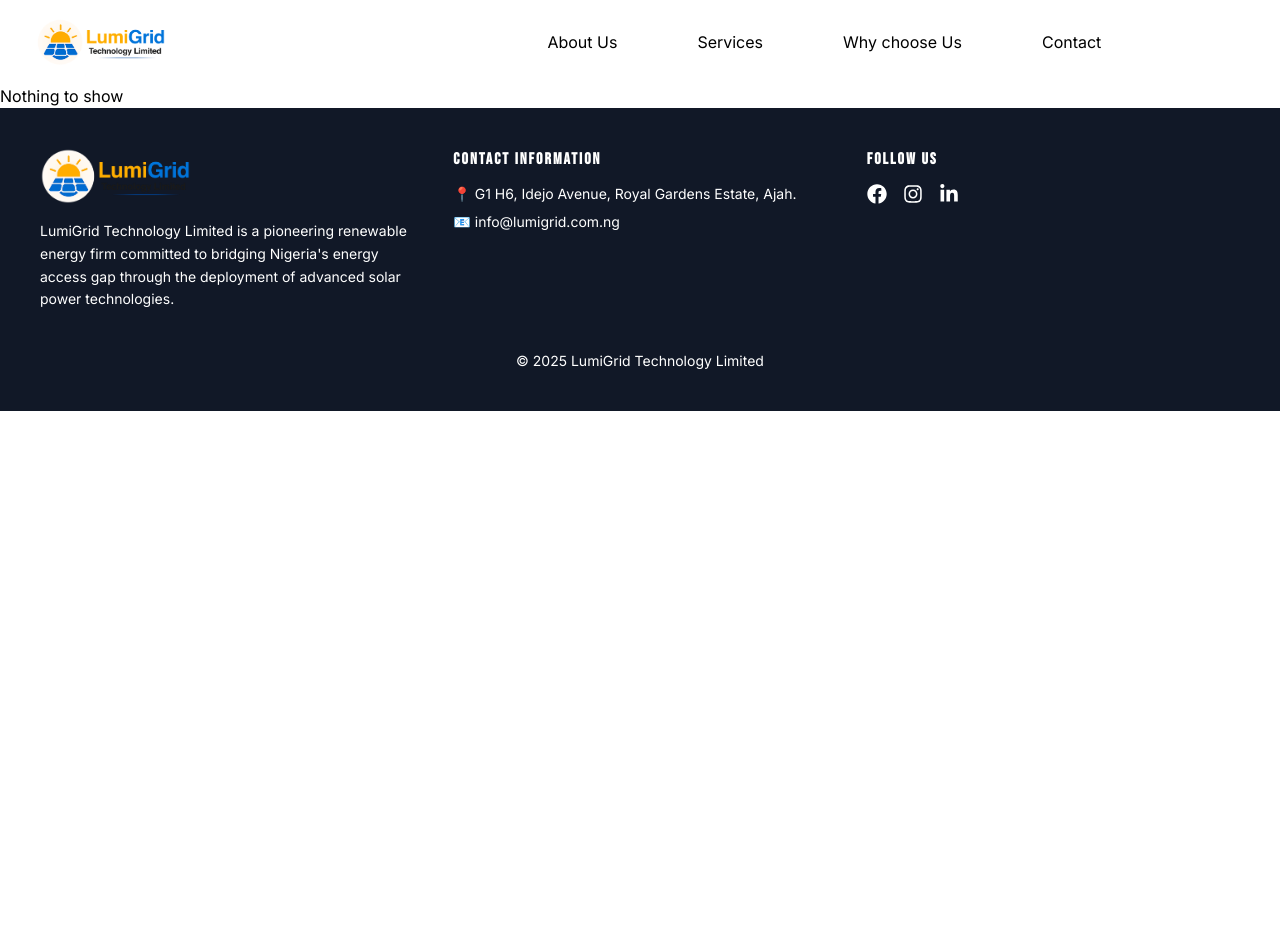
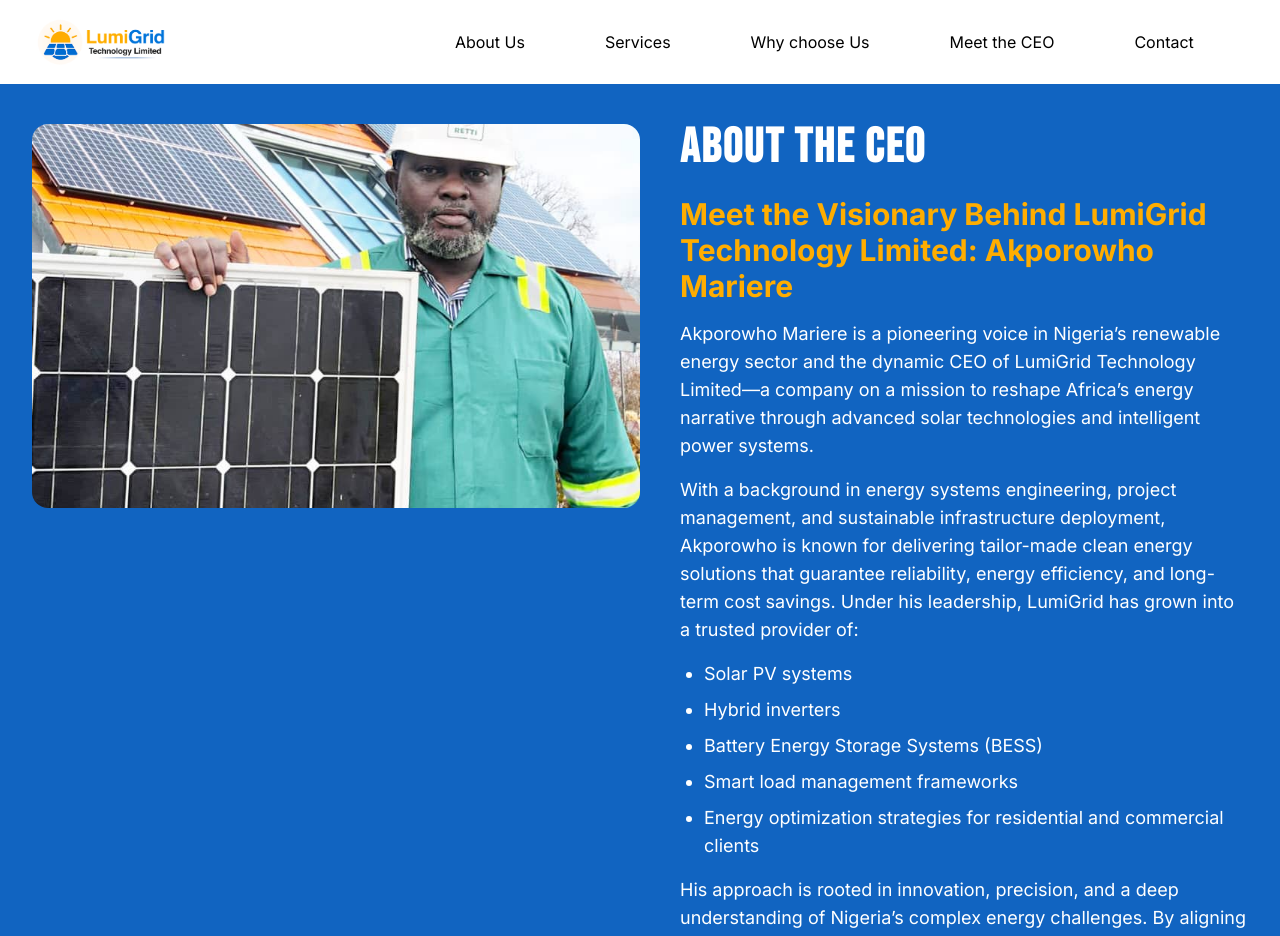
Before and after one commit to ikennaex/boomanage-properties, a React (Vite) app: page /abouttheceo in a window 1280 px wide. Shown: the top 936 px of the page. Before the commit the page ends 800 px from the top, so only its background shows below. Built offline with nearby package versions, Linux system fonts and the light colour scheme.

Commit message:
added about the ceo

```diff
--- a/src/App.jsx
+++ b/src/App.jsx
@@ -7,6 +7,7 @@
 import Services from './Pages/Services/Services'
 import Advantages from './Pages/Advantages/Advantages'
 import Contact from './Pages/Contact/Contact'
+import Ceo from './Pages/Ceo/Ceo'
 
 const App = () => {
   return (
@@ -18,6 +19,7 @@
         <Route path = "/services"  element = {<Services />}/>
         <Route path = "/advantages"  element = {<Advantages />}/>
         <Route path = "/contact"  element = {<Contact />}/>
+        <Route path = "/abouttheceo"  element = {<Ceo />}/>
         <Route path = "*"  element={<p>Nothing to show</p>} />
       </Routes>
       <Footer />
--- a/src/Components/Navbar/Navbar.jsx
+++ b/src/Components/Navbar/Navbar.jsx
@@ -17,6 +17,10 @@
       {
         name: "Why choose Us",
         link: "/advantages"
+      },
+      {
+        name: "Meet the CEO",
+        link: "/abouttheceo"
       },
       {
         name: "Contact",
--- /dev/null
+++ b/src/Pages/Ceo/Ceo.jsx
@@ -0,0 +1,84 @@
+import React from "react";
+import { img8 } from "../../imports";
+
+const Ceo = () => {
+  return (
+    <div className="bg-customBlue">
+  <div className="max-w-7xl mx-auto px-4 sm:px-6 lg:px-8 py-10 flex flex-col lg:flex-row gap-10 fade-in-bottom">
+    <div className="w-full lg:w-1/2 flex-shrink-0">
+      <img
+        className="object-cover w-full h-64 md:h-96 rounded-2xl mb-5 lg:mb-0"
+        src={img8}
+        alt="CEO"
+      />
+    </div>
+
+    <div className="w-full lg:w-1/2 text-white">
+      <h2 className="text-5xl sm:text-4xl md:text-5xl font-bold mb-6">
+        About the CEO
+      </h2>
+
+      <h3 className="text-xl sm:text-2xl md:text-3xl font-bold mb-4 text-customYellow">
+        Meet the Visionary Behind LumiGrid Technology Limited: Akporowho Mariere
+      </h3>
+
+      <p className="mb-4 text-base md:text-lg">
+        Akporowho Mariere is a pioneering voice in Nigeria’s renewable energy sector and the dynamic CEO of LumiGrid Technology
+        Limited—a company on a mission to reshape Africa’s energy narrative through advanced solar technologies and intelligent
+        power systems.
+      </p>
+
+      <p className="mb-4 text-base md:text-lg">
+        With a background in energy systems engineering, project management, and sustainable infrastructure deployment,
+        Akporowho is known for delivering tailor-made clean energy solutions that guarantee reliability, energy efficiency,
+        and long-term cost savings. Under his leadership, LumiGrid has grown into a trusted provider of:
+      </p>
+
+      <ul className="list-disc pl-6 mb-4 space-y-2 text-white text-base md:text-lg">
+        <li>Solar PV systems</li>
+        <li>Hybrid inverters</li>
+        <li>Battery Energy Storage Systems (BESS)</li>
+        <li>Smart load management frameworks</li>
+        <li>Energy optimization strategies for residential and commercial clients</li>
+      </ul>
+
+      <p className="mb-4 text-base md:text-lg">
+        His approach is rooted in innovation, precision, and a deep understanding of Nigeria’s complex energy challenges.
+        By aligning LumiGrid’s mission with global sustainable development goals—especially SDG 7 (Affordable and Clean Energy)—he
+        is leading a revolution in how power is generated, stored, and consumed across Nigeria and beyond.
+      </p>
+
+      <h3 className="text-xl sm:text-2xl font-semibold mt-8 mb-4">
+        A Message From the CEO: Akporowho Mariere
+      </h3>
+
+      <blockquote className="border-l-4 border-customYellow pl-4 italic text-white mb-4 text-base md:text-lg">
+        "At LumiGrid Technology Limited, we believe that energy access is not a privilege—it’s a right. Every home, office, and
+        facility in Africa deserves 24/7 power without compromise. That’s why we’re building smart solar systems that do more
+        than just generate electricity—they empower lives, businesses, and the environment."
+      </blockquote>
+
+      <blockquote className="border-l-4 border-customYellow pl-4 italic text-white mb-4 text-base md:text-lg">
+        "As CEO, my vision is clear: to create a future where power outages, generator noise, and fuel dependency are a thing
+        of the past. Through intelligent solar engineering, AI-integrated energy management, and sustainable project delivery,
+        we’re lighting up communities one system at a time."
+      </blockquote>
+
+      <blockquote className="border-l-4 border-customYellow pl-4 italic text-white mb-4 text-base md:text-lg">
+        "To our clients, partners, and future collaborators: thank you for trusting LumiGrid. Let’s build a cleaner, brighter,
+        and more resilient energy future—together."
+      </blockquote>
+
+      <div className="mt-6 text-base md:text-lg">
+        <p className="font-semibold">Warm regards,</p>
+        <p className="font-semibold">Akporowho Mariere</p>
+        <p className="text-sm text-customYellow">CEO, LumiGrid Technology Limited</p>
+        <p className="text-sm text-white italic">Empowering Africa with Intelligent Solar Solutions</p>
+      </div>
+    </div>
+  </div>
+</div>
+  );
+};
+
+export default Ceo;
--- a/src/imports.js
+++ b/src/imports.js
@@ -6,6 +6,7 @@
 import img5 from "./assets/img5.jpg"
 import img6 from "./assets/img6.jpg"
 import img7 from "./assets/img7.jpg"
+import img8 from "./assets/img8.jpg"
 import efficiency from "./assets/efficiency.png"
 import decentralized from "./assets/decentralized.png"
 import warranty from "./assets/warranty.png"
@@ -17,5 +18,5 @@
 
 
 export {
-    logo, img1, img2, img3, img4, img5, img6, img7, efficiency,decentralized, warranty, diagnose, ai, battery, climate, engineer
+    logo, img1, img2, img3, img4, img5, img6, img7, img8, efficiency,decentralized, warranty, diagnose, ai, battery, climate, engineer
 }
```
Also changed, not shown: src/assets/img8.jpg (added).
